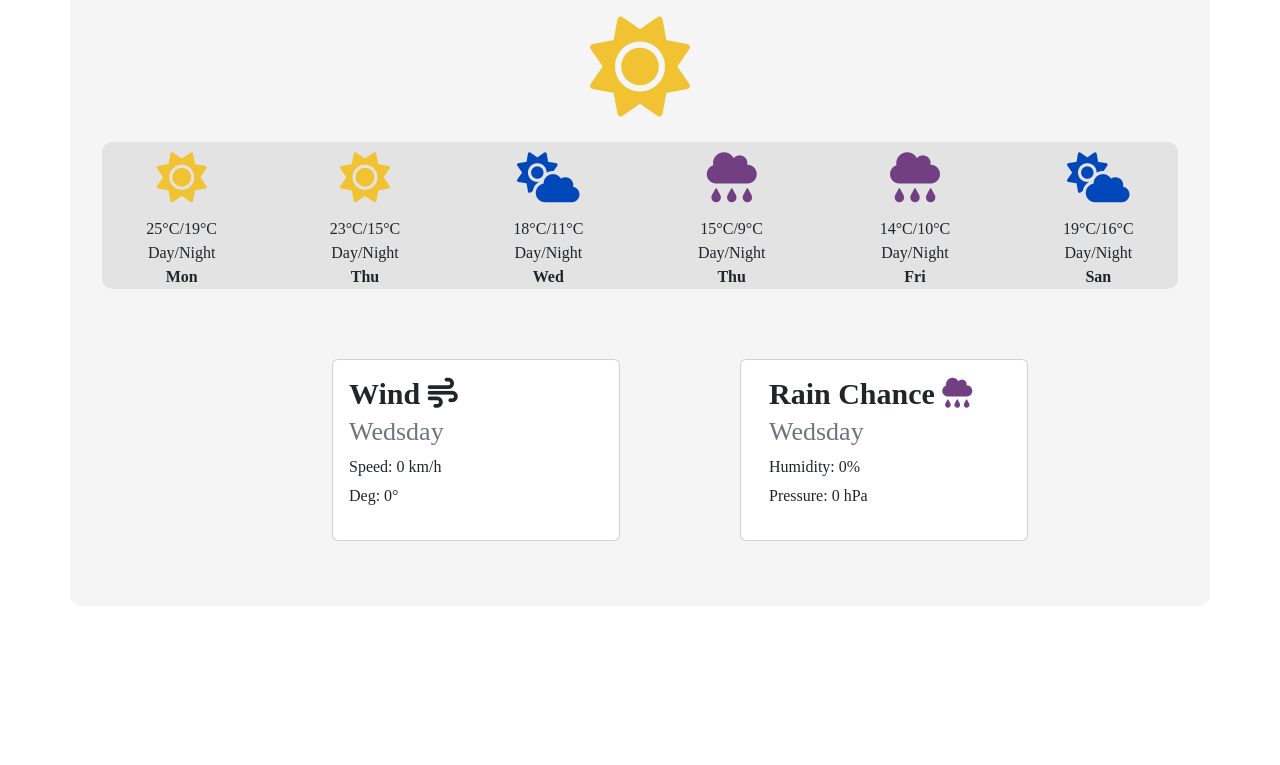
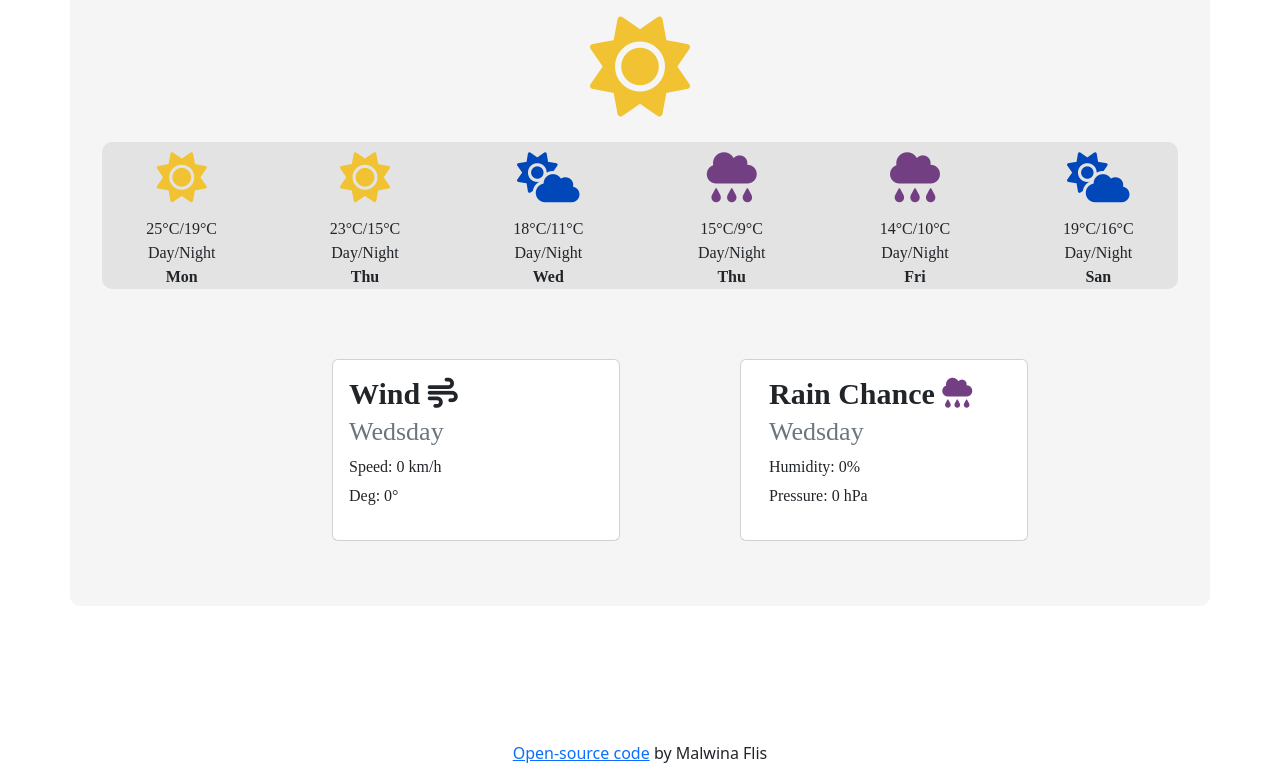
Before and after one commit to Malva86/Weather-app, a plain HTML site: page index.html in a window 1280 px wide. Shown: the part 570-1335 px from the top of the page. Before the commit the page ends 1311 px from the top, so only its background shows below. Drawn offline with nearby package versions, Linux system fonts and the light colour scheme; a web font is replaced by a local one.

Commit message:
Add github link

```diff
--- a/index.html
+++ b/index.html
@@ -134,6 +134,9 @@
     </section>
     </footer>
     </div>
+    <div class="link-to-github">
+    <a href="https://github.com/Malva86/Weather-app" target="_blank">Open-source code</a><span> by Malwina Flis</span>
+    </div>
     <!--JS-->
     <script type="text/javascript" src="src/index.js"></script>
   </body>
--- a/src/styles.css
+++ b/src/styles.css
@@ -188,3 +188,7 @@ button:hover {
 .card-text {
   margin-bottom: 5px;
 }
+
+.link-to-github {
+  text-align: center;
+}
```
